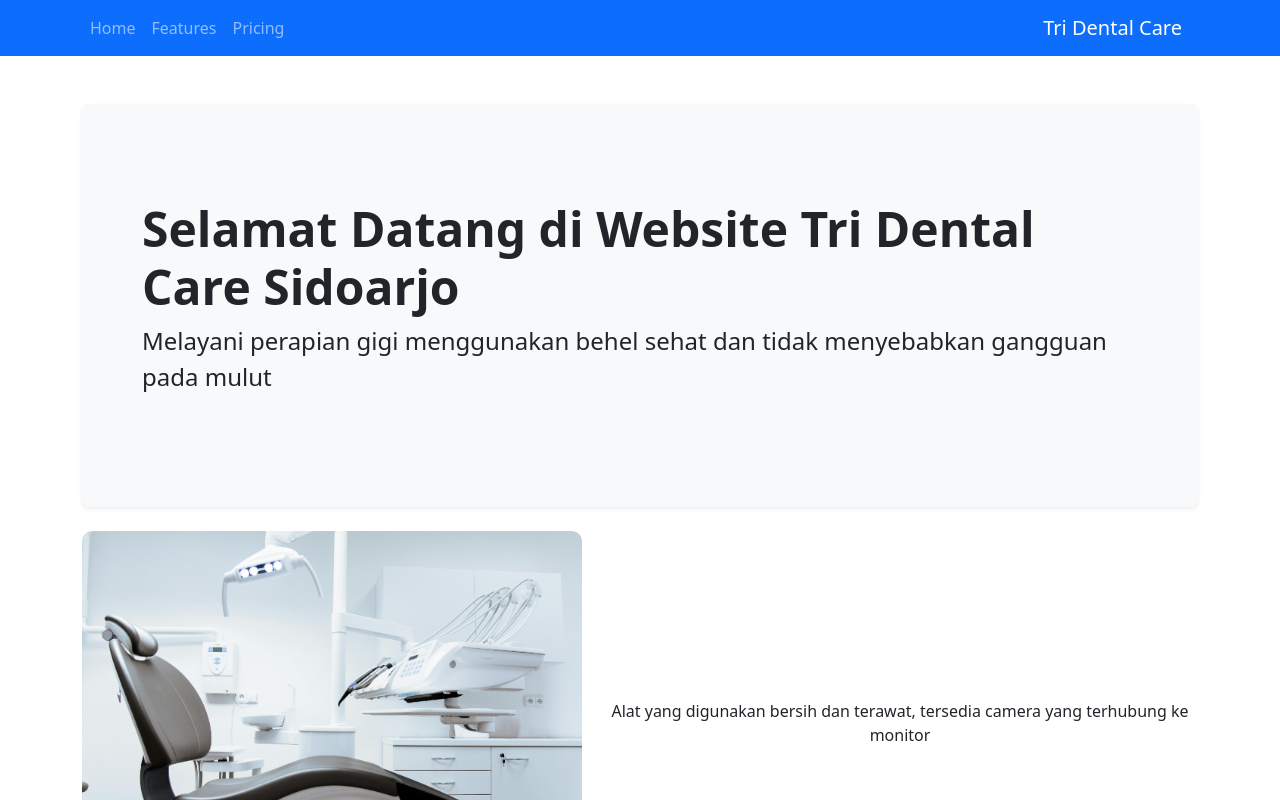
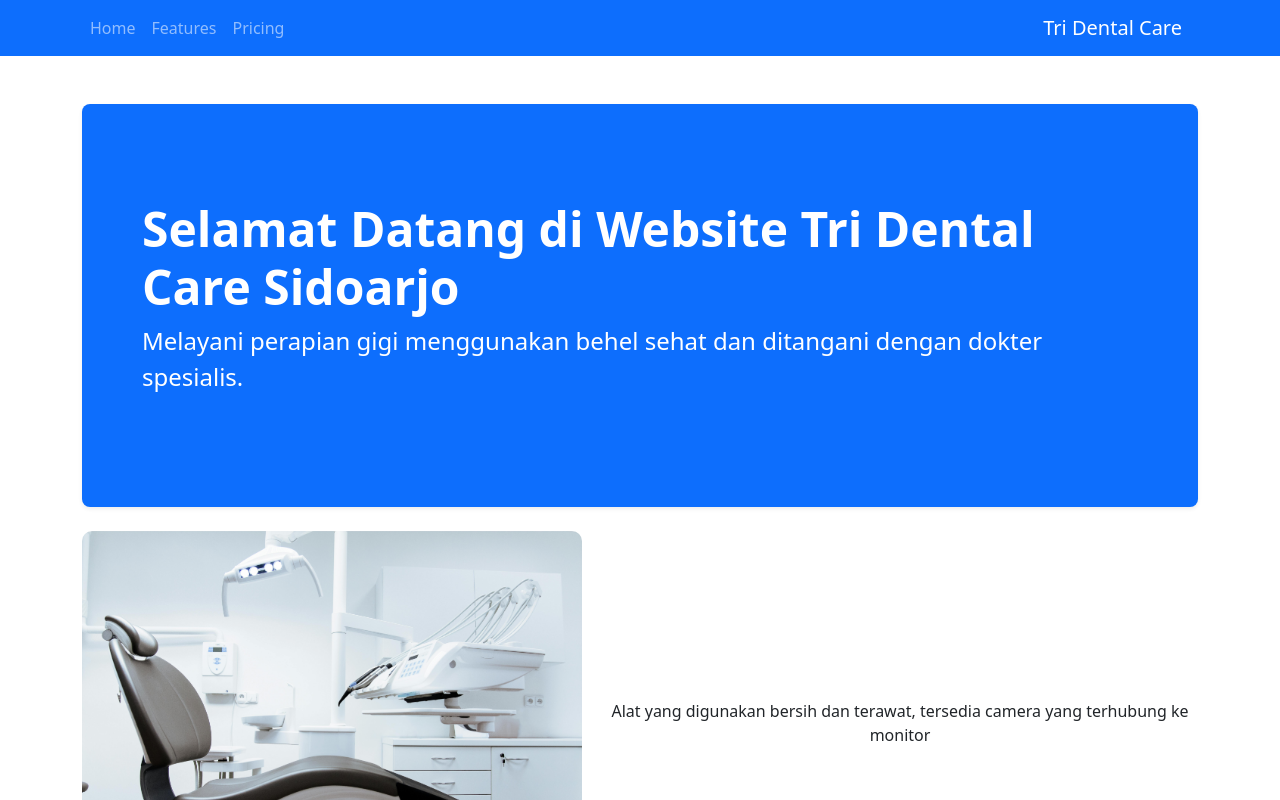
Before and after one commit to alrazak/frontend-react-tridentalcare, a React (Vite) app: page / in a window 1280 px wide. Shown: the top 800 px of the page. Built offline with nearby package versions, Linux system fonts and the light colour scheme.

Commit message:
put: content background

```diff
--- a/src/App.jsx
+++ b/src/App.jsx
@@ -9,10 +9,10 @@ function App() {
         <div>
             <Header />
                 <div className="container my-5">
-                    <div className="p-5 mb-4 bg-light rounded-3 shadow-sm">
+                    <div className="p-5 mb-4 bg-primary text-white rounded-3 shadow-sm">
                         <div className="container-fluid py-5">
                             <h1 className="display-5 fw-bold">Selamat Datang di Website Tri Dental Care Sidoarjo</h1>
-                            <p className="col-md-12 fs-4">Melayani perapian gigi menggunakan behel sehat dan tidak menyebabkan gangguan pada mulut</p>
+                            <p className="col-md-12 fs-4">Melayani perapian gigi menggunakan behel sehat dan ditangani dengan dokter spesialis.</p>
                         </div>
                     </div>
                     <div className="photo-grid mb-4">
```
